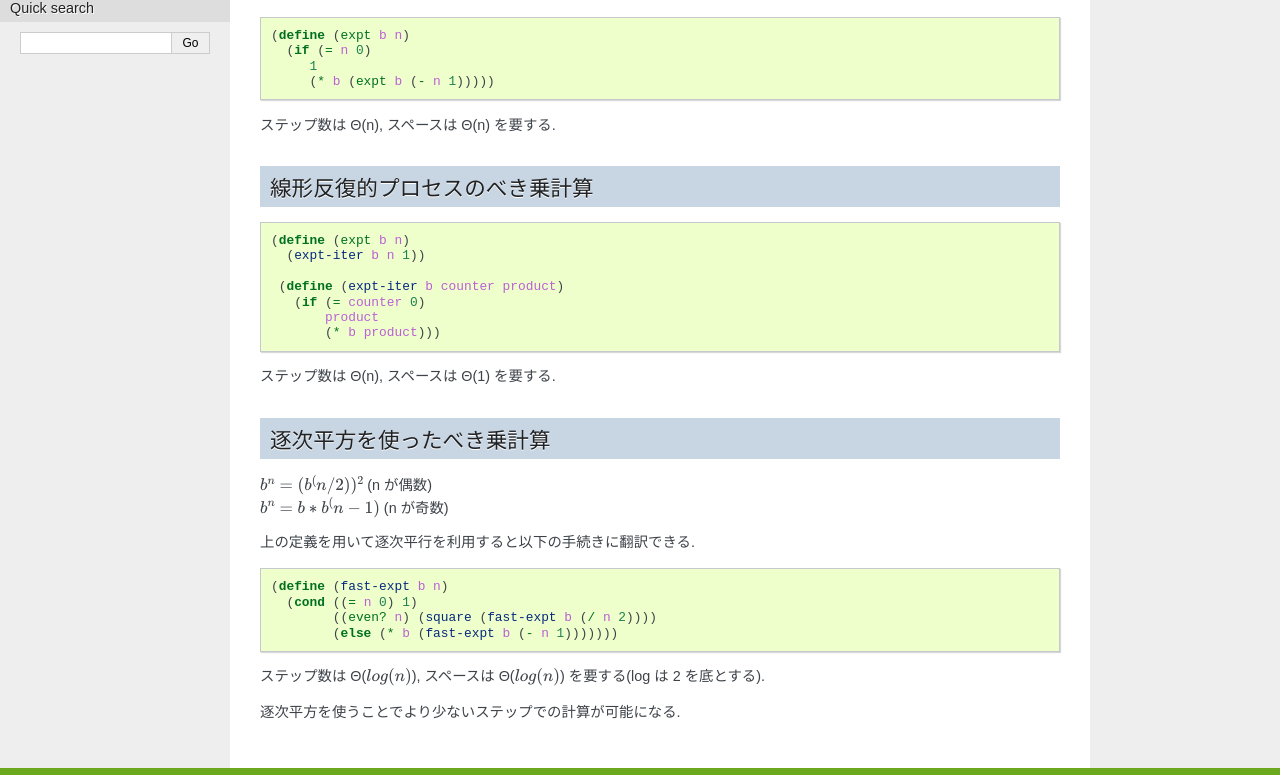
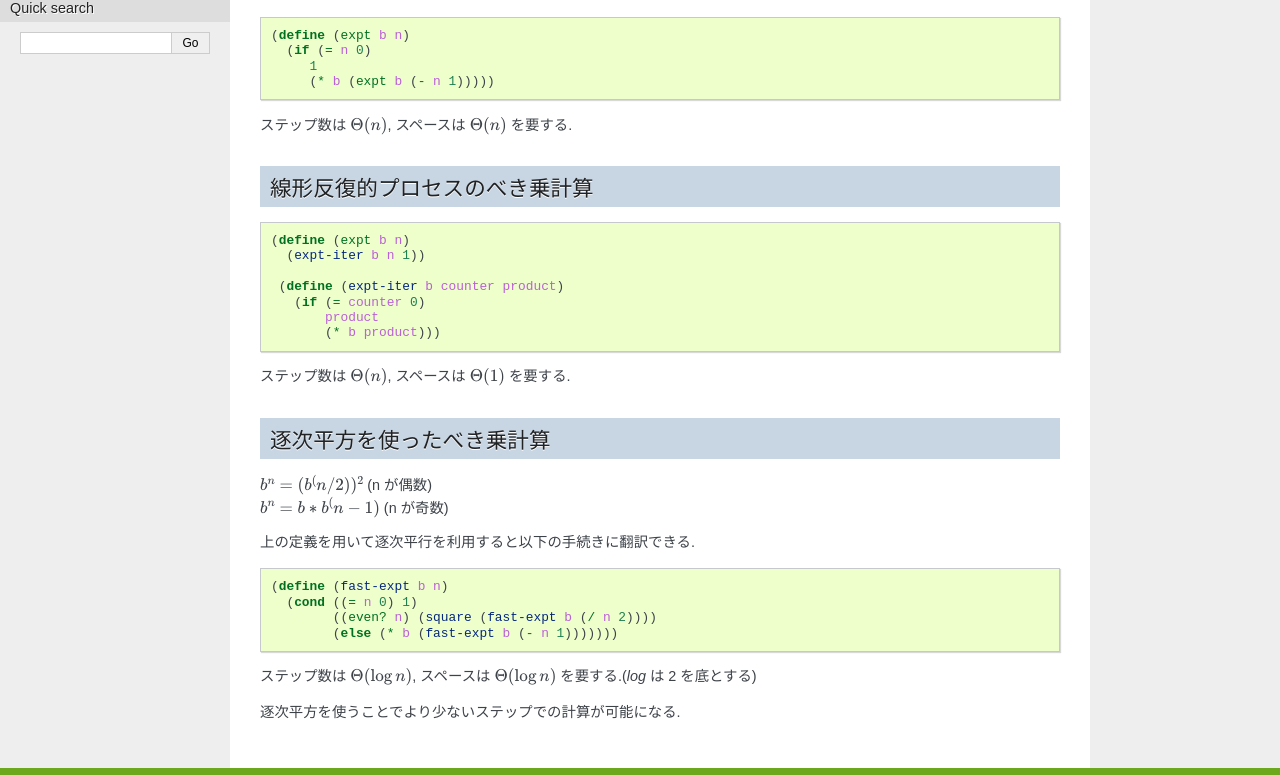
Before and after one commit to sicp-reading/sicp-discussion, a Sphinx documentation site: the page built from source/chapter_1/1.2.4.rst, in a window 1280 px wide. Shown: the part 298-1073 px from the top of the page. Built offline with Sphinx 7.4.7, drawn with Linux system fonts in a browser that asks for light colours; formulas are drawn with MathJax 3.

Commit message:
Use TeX method

```diff
--- a/source/chapter_1/1.2.3.rst
+++ b/source/chapter_1/1.2.3.rst
@@ -6,6 +6,6 @@
 
 :math:`n` を問題の大きさを表すパラメタ, :math:`R(n)` を大きさ :math:`n` の問題に対してプロセスが必要とする資源の量とする．前の例で言えば, :math:`n` をそれに対して関数を計算しようとする数にしたが, 別のものにする可能性もある.
 
-もし任意の十分に大きな :math:`n` の値に対して, 整数 :math:`k_1` と :math:`k_2` が :math:`n` に独立して存在し :math:`k_1f(n)≤R(n)≤k_2f(n)` を満たすとき, :math:`R(n)` は増加の次数 :math:`\Theta(f(n))` を持ち :math:`R(n) = \Theta(f(n))` と記述できる. 階乗計算の線形再帰的プロセスのステップ数は, 入力 `n` に比例して増加する. 従ってこのプロセスの必要とするステップ数は :math:`\Theta(n)` で増加する. また, 必要な記憶域も :math:`\Theta(n)` で増加した. 反復的階乗では, ステップ数はやはり :math:`\Theta(n)` だが, 記憶域は :math:`\Theta(1)`, つまり定数となる. 木構造の Fibonacci 計算は :math:`\Theta(\phi^n)` ステップと, :math:`\Theta(n)` の記憶域を必要とする.
+もし任意の十分に大きな :math:`n` の値に対して, 整数 :math:`k_1` と :math:`k_2` が :math:`n` に独立して存在し :math:`k_1f(n) \leq R(n) \leq k_2f(n)` を満たすとき, :math:`R(n)` は増加の次数 :math:`\Theta(f(n))` を持ち :math:`R(n) = \Theta(f(n))` と記述できる. 階乗計算の線形再帰的プロセスのステップ数は, 入力 `n` に比例して増加する. 従ってこのプロセスの必要とするステップ数は :math:`\Theta(n)` で増加する. また, 必要な記憶域も :math:`\Theta(n)` で増加した. 反復的階乗では, ステップ数はやはり :math:`\Theta(n)` だが, 記憶域は :math:`\Theta(1)`, つまり定数となる. 木構造の Fibonacci 計算は :math:`\Theta(\phi^n)` ステップと, :math:`\Theta(n)` の記憶域を必要とする.
 
 増加の次数はプロセスの行いについて概観的な説明を与える. 例えば :math:`n^2` ステップ, :math:`1000n^2` ステップ, :math:`3n^2+10n+17` ステップを必要とするプロセスは全て増加の次数は :math:`\Theta(n^2)` になる. 一方で増加の次数は問題のサイズを変更した場合にどの程度プロセスの挙動が変化するかを推測するのに実用的な指標です. :math:`\Theta(n)` の線形プロセスに対しサイズを 2 倍にした場合, 概ね 2 倍のリソースを使用します. 指数関数的プロセスに対しては問題サイズを 1 増やす度, 定数因子をリソース使用率にかけることになります.
--- a/source/chapter_1/1.2.4.rst
+++ b/source/chapter_1/1.2.4.rst
@@ -1,3 +1,4 @@
+============
 1.2.4 べき乗
 ============
 
@@ -18,7 +19,7 @@
         1
         (* b (expt b (- n 1)))))
 
-ステップ数は Θ(n), スペースは Θ(n) を要する.
+ステップ数は :math:`\Theta(n)`, スペースは :math:`\Theta(n)` を要する.
 
 
 線形反復的プロセスのべき乗計算
@@ -34,7 +35,7 @@
           product
           (* b product)))
 
-ステップ数は Θ(n), スペースは Θ(1) を要する.
+ステップ数は :math:`\Theta(n)`, スペースは :math:`\Theta(1)` を要する.
 
 逐次平方を使ったべき乗計算
 ------------------------
@@ -51,6 +52,6 @@
            ((even? n) (square (fast-expt b (/ n 2))))
            (else (* b (fast-expt b (- n 1)))))))
 
-ステップ数は Θ(:math:`log(n)`), スペースは Θ(:math:`log(n)`) を要する(log は 2 を底とする).
+ステップ数は :math:`\Theta(\log n)`, スペースは :math:`\Theta(\log n)` を要する.(`\log` は 2 を底とする)
 
 逐次平方を使うことでより少ないステップでの計算が可能になる.
--- a/source/chapter_1/1.2.5.rst
+++ b/source/chapter_1/1.2.5.rst
@@ -1,7 +1,8 @@
+================
 1.2.5 最大公約数
 ================
 
-2 つの整数 a と b の最大公約数(GCD) を効率的に見つけるアルゴリズムを考える.
+2 つの整数 a と b の最大公約数(GCD)を効率的に見つけるアルゴリズムを考える.
 a を b で割った剰余を r とすると, 公約数は b と r の公約数と同じという考えに基づいて以下の式が定義できる.
 
 .. sourcecode:: scheme
```
Also changed, not shown: source/chapter_1/1.1.7.rst (+4 -4 lines).
